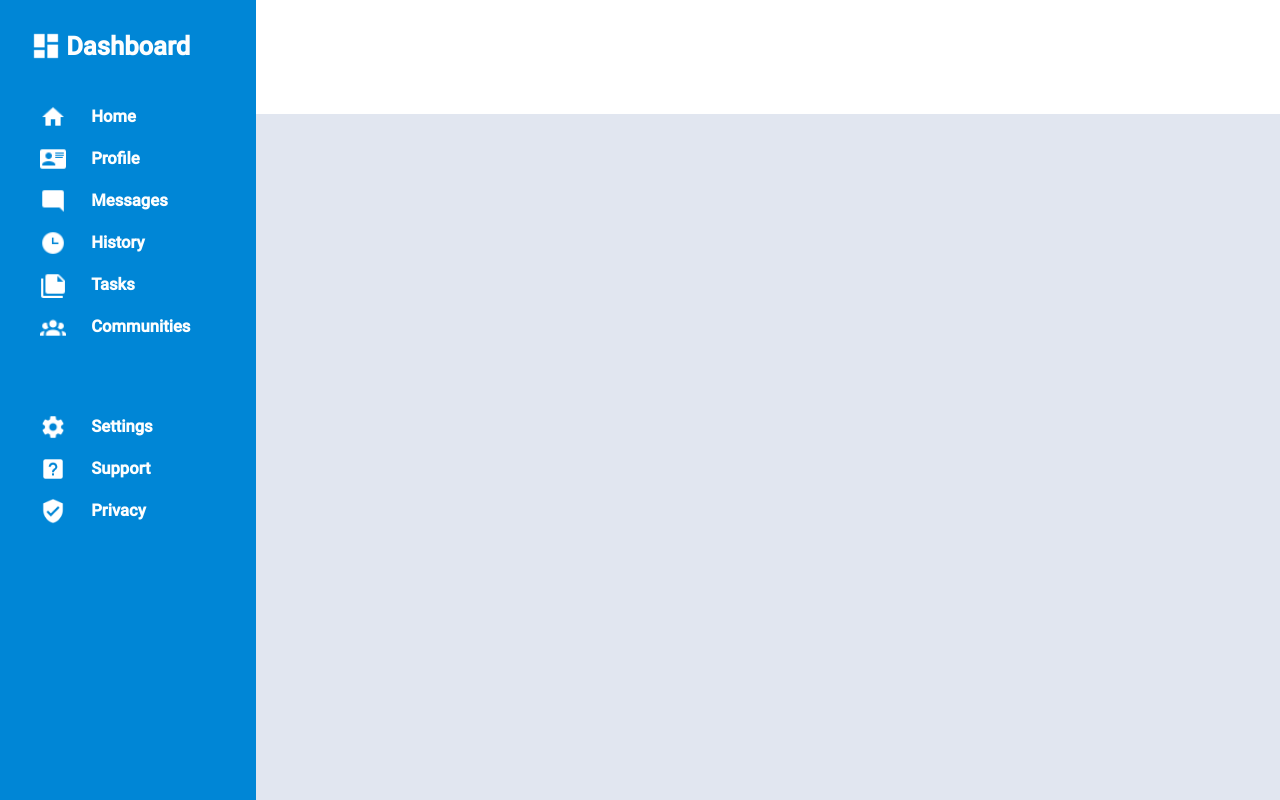
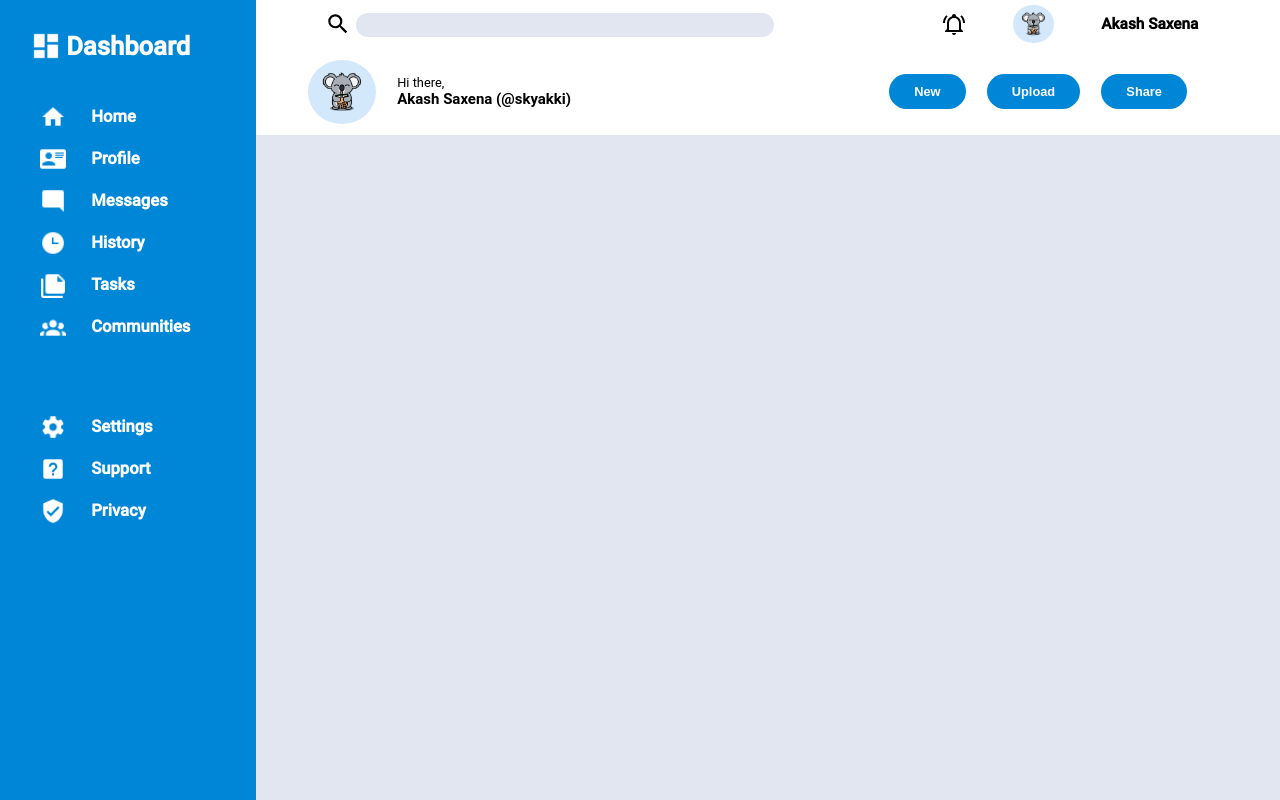
Before and after one commit to SkyAkki/admin-dashboard, a plain HTML site: page index.html in a window 1280 px wide. Drawn offline with Linux system fonts and the light colour scheme.

Commit message:
create header section

```diff
--- a/css/stylesheet.css
+++ b/css/stylesheet.css
@@ -1,8 +1,8 @@
-@import url(asset-import.css);
+/* @import url(asset-import.css); */
 .master-grid {
     display: grid;
     grid-template-columns: 1fr 4fr;
-    grid-template-rows: 1fr 6fr;
+    grid-template-rows: 1fr 5fr;
 }
 html, body {
     margin:0;
@@ -52,6 +52,74 @@ li {
 }
 header {
     background-color: #ffffff;
+    display: grid;
+    grid-template-columns: 5fr 1fr 1fr 1.5fr;
+    grid-template-rows: 1fr 2fr;
+    padding: 5px;
+    gap: 10px;
+}
+form {
+    justify-self: center;
+}
+.search-button {
+    height: 2rem;
+    position: relative;
+    top: 6px;
+}
+.profile-icon{
+    border-radius: 50%;
+    height: 3rem;
+    align-self: center;
+    justify-self: center;
+}
+.dp {
+    height: 5rem;
+}
+.welcome {
+    color: black;
+    align-self: center;
+}
+header > section {
+    display: grid;
+    grid-template-columns: 1fr 4fr;
+    padding-left: 2rem;
+}
+.welcome > h3{
+    margin: 0px;
+}
+.notification-icon {
+    align-self: center;
+    justify-self: end;
+}
+#search {
+    border: 2px solid #ffffff;
+    border-radius: 15px;
+    background-color: #e1e6f0;
+    font-size: 1.5rem;
+}
+header > h2 {
+    color: black;
+    margin: 0px;
+    align-self: center;
+    font-family: RobotoMedium;
+    font-size: 1.2rem;
+}
+header > button {
+    align-self: center;
+    justify-self: center;
+    background-color: #0086d6;
+    border-radius: 20px;
+    border: none;
+    font-size: 1rem;
+    color: #fbfdfd;
+    font-weight: bold;
+    padding: 10px 25px;
+}
+.newbutton{
+    justify-self: end;
+}
+.sharebutton{
+    justify-self: start;
 }
 main {
     background-color: #e1e6f0;
--- a/index.html
+++ b/index.html
@@ -48,7 +48,26 @@
             </ul>
         </nav>
     </aside>
-    <header></header>
+    <header>
+        <form action="/" method="post">
+            <label for="search">
+                <input class="search-button" type="image" src="icons/magnify.svg">
+            </label>
+            <input type="text" id="search" size="35">
+        </form>
+        <img class="notification-icon" src="icons/bell-ring-outline.svg">
+        <img class="profile-icon" src="icons/koala.png">
+        <h2>Akash Saxena</h2>
+        <section>
+            <img class="profile-icon dp" src="icons/koala.png">
+            <article class="welcome">
+                Hi there, <h3>Akash Saxena (@skyakki)<h3>
+            </article>
+        </section>
+        <button class="newbutton">New</button>
+        <button>Upload</button>
+        <button class="sharebutton">Share</button>
+    </header>
     <main></main>
 </body>
 </html>
```
Also changed, not shown: icons/koala.png (renamed from icons/Screen Shot 2022-03-25 at 9.31.52 AM.png).
